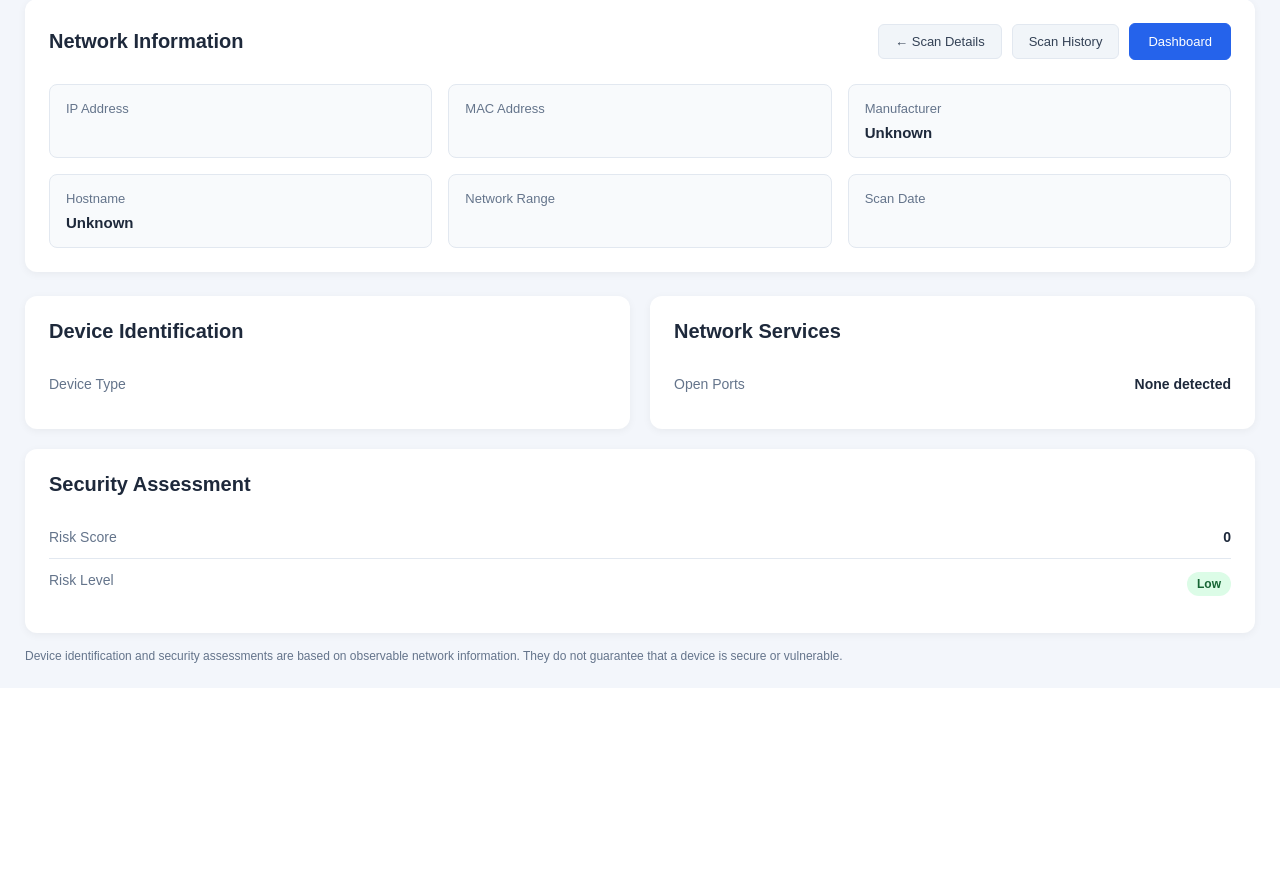
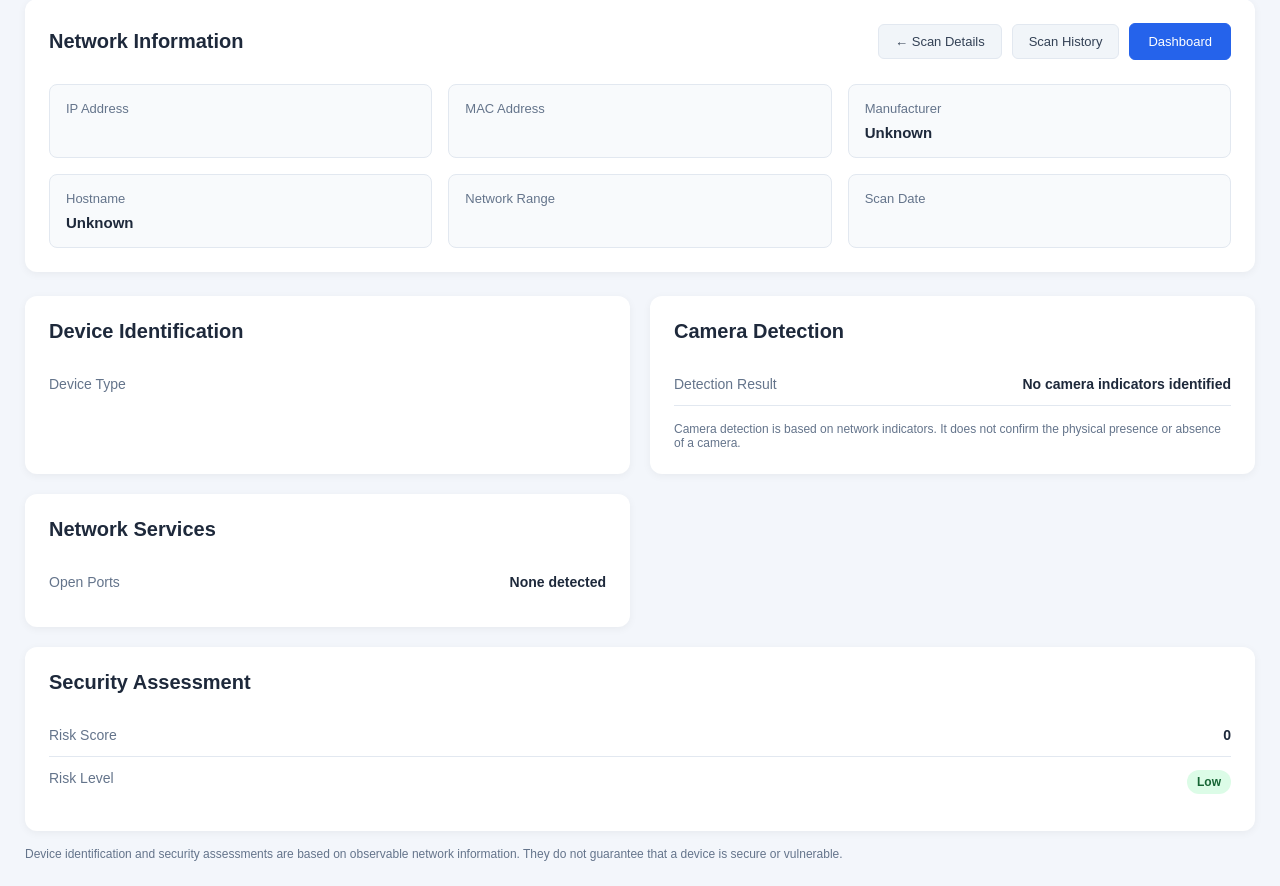
Before and after one commit to adarshvp25/privacy-network-scanner, a Flask app: template templates/device_details.html in a window 1280 px wide. Shown: the part 112-998 px from the top of the page. Before the commit the page ends 775 px from the top, so only its background shows below. Run offline with Flask 3, Linux system fonts and the light colour scheme; the template is opened without the code that fills it, so the values that code supplies are empty.

Commit message:
Add camera device detection feature

```diff
--- a/core/device_identifier.py
+++ b/core/device_identifier.py
@@ -19,6 +19,32 @@ COMMON_PORTS = {
     3389: "Remote Desktop",
     62078: "Apple device service"
 }
+
+
+CAMERA_KEYWORDS = [
+    "camera",
+    "ipcam",
+    "webcam",
+    "nvr",
+    "dvr"
+]
+
+
+CAMERA_MANUFACTURERS = [
+    "hikvision",
+    "dahua",
+    "axis communications",
+    "reolink",
+    "amcrest",
+    "lorex",
+    "avigilon",
+    "hanwha",
+    "vivotek",
+    "foscam",
+    "ezviz",
+    "imou",
+    "uniview"
+]
 
 
 @lru_cache(maxsize=256)
@@ -97,18 +123,66 @@ def identify_device(mac_address, ip_address, gateway):
     confidence = "Low"
     indicators = []
 
+    # 1. Identify the router or gateway.
     if ip_address == gateway:
 
         device_type = "Router / Gateway"
         confidence = "High"
         indicators.append("Matches the detected default gateway")
 
+    # 2. Identify possible camera or surveillance devices.
+    elif (
+        any(keyword in hostname_lower for keyword in CAMERA_KEYWORDS)
+        or any(
+            manufacturer in vendor_lower
+            for manufacturer in CAMERA_MANUFACTURERS
+        )
+        or 554 in open_ports
+        or 8554 in open_ports
+    ):
+
+        device_type = "Possible Camera Device"
+
+        if (
+            any(keyword in hostname_lower for keyword in CAMERA_KEYWORDS)
+            or any(
+                manufacturer in vendor_lower
+                for manufacturer in CAMERA_MANUFACTURERS
+            )
+        ):
+            confidence = "Medium"
+
+            indicators.append(
+                "Hostname or manufacturer suggests a camera or surveillance device"
+            )
+
+        else:
+            confidence = "Low"
+
+            indicators.append(
+                "RTSP media-streaming service detected"
+            )
+
+        if 554 in open_ports:
+            indicators.append("RTSP service detected on port 554")
+
+        if 8554 in open_ports:
+            indicators.append("Alternative RTSP service detected on port 8554")
+
+        if any(
+            keyword in hostname_lower
+            for keyword in ["nvr", "dvr"]
+        ):
+            device_type = "Possible Camera / NVR Device"
+
+    # 3. Identify possible Apple devices.
     elif "apple" in vendor_lower:
 
         device_type = "Possible Apple Device"
         confidence = "Medium"
         indicators.append("MAC manufacturer identifies Apple")
 
+    # 4. Identify possible Android devices.
     elif any(name in vendor_lower for name in [
         "samsung", "xiaomi", "oppo", "vivo",
         "oneplus", "motorola", "realme", "google"
@@ -120,6 +194,7 @@ def identify_device(mac_address, ip_address, gateway):
             "Manufacturer is associated with Android devices"
         )
 
+    # 5. Identify possible Windows devices.
     elif (
         any(name in hostname_lower for name in [
             "desktop-", "laptop-", "win-"
@@ -134,6 +209,7 @@ def identify_device(mac_address, ip_address, gateway):
             "Hostname or network services suggest Windows"
         )
 
+    # 6. Identify possible Linux or server devices.
     elif 22 in open_ports:
 
         device_type = "Possible Linux / Server Device"
--- a/templates/device_details.html
+++ b/templates/device_details.html
@@ -19,7 +19,6 @@
             <h1>Device Details</h1>
             <p>Network device information and security assessment</p>
         </header>
-
 
         <!-- Device Overview -->
         <section class="section">
@@ -80,7 +79,6 @@
 
         </section>
 
-
         <!-- Device Analysis -->
         <div class="device-analysis-grid">
 
@@ -91,7 +89,6 @@
 
                 <div class="detail-row">
                     <span class="detail-label">Device Type</span>
-
                     <span class="detail-value">
                         {{ device.device_type }}
                     </span>
@@ -101,7 +98,6 @@
 
                 <div class="detail-row">
                     <span class="detail-label">Identification Confidence</span>
-
                     <span class="detail-value">
                         {{ device.confidence }}
                     </span>
@@ -125,6 +121,68 @@
 
             </section>
 
+            <!-- Camera Detection -->
+            <section class="section">
+
+                <h2>Camera Detection</h2>
+
+                {% if device.device_type in [
+                "Possible Camera Device",
+                "Possible Camera / NVR Device"
+                ] %}
+
+                <div class="detail-row">
+                    <span class="detail-label">Detection Result</span>
+                    <span class="detail-value">
+                        Possible Camera Device
+                    </span>
+                </div>
+
+                <div class="detail-row">
+                    <span class="detail-label">Detection Confidence</span>
+                    <span class="detail-value">
+                        {{ device.confidence or "Low" }}
+                    </span>
+                </div>
+
+                {% if device.indicators %}
+
+                <div class="detail-subsection">
+                    <h3>Camera Detection Indicators</h3>
+
+                    <ul class="detail-list">
+                        {% for indicator in device.indicators.split('; ') %}
+                        {% if
+                        'RTSP' in indicator
+                        or 'camera' in indicator|lower
+                        or 'surveillance' in indicator|lower
+                        %}
+                        <li>{{ indicator }}</li>
+                        {% endif %}
+                        {% endfor %}
+                    </ul>
+                </div>
+
+                {% endif %}
+
+                {% else %}
+
+                <div class="detail-row">
+                    <span class="detail-label">Detection Result</span>
+                    <span class="detail-value">
+                        No camera indicators identified
+                    </span>
+                </div>
+
+                {% endif %}
+
+                <p class="table-note">
+                    Camera detection is based on network indicators.
+                    It does not confirm the physical presence or absence
+                    of a camera.
+                </p>
+
+            </section>
 
             <!-- Network Services -->
             <section class="section">
@@ -144,7 +202,6 @@
                 </div>
 
             </section>
-
 
             <!-- Security Assessment -->
             <section class="section">
```
Also changed, not shown: templates/index.html (+18 -9 lines), templates/scan_details.html (+18 -4 lines), test_camera_detection.py (added, +67 -0 lines).
